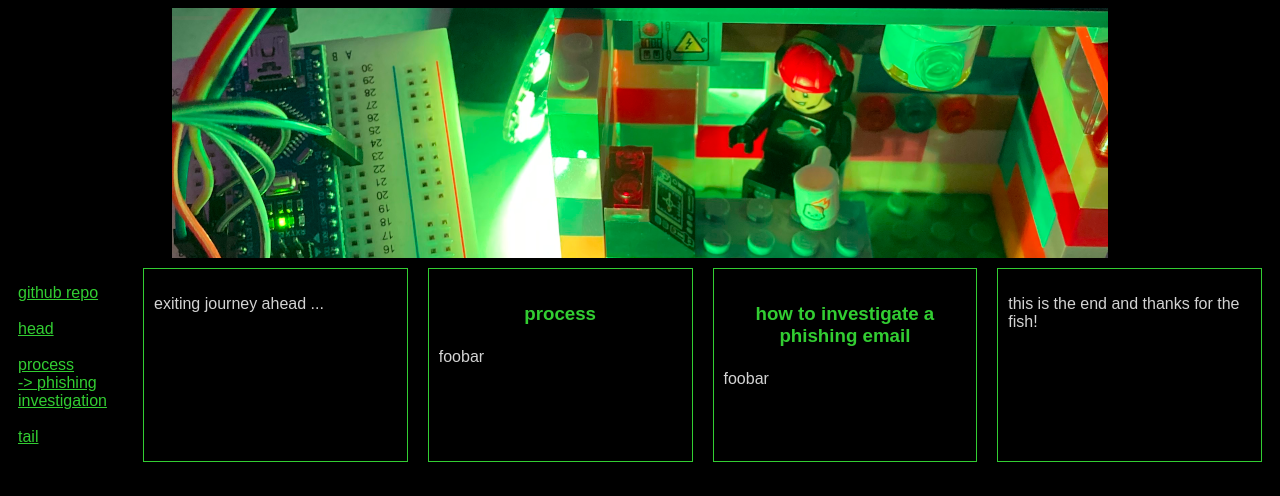
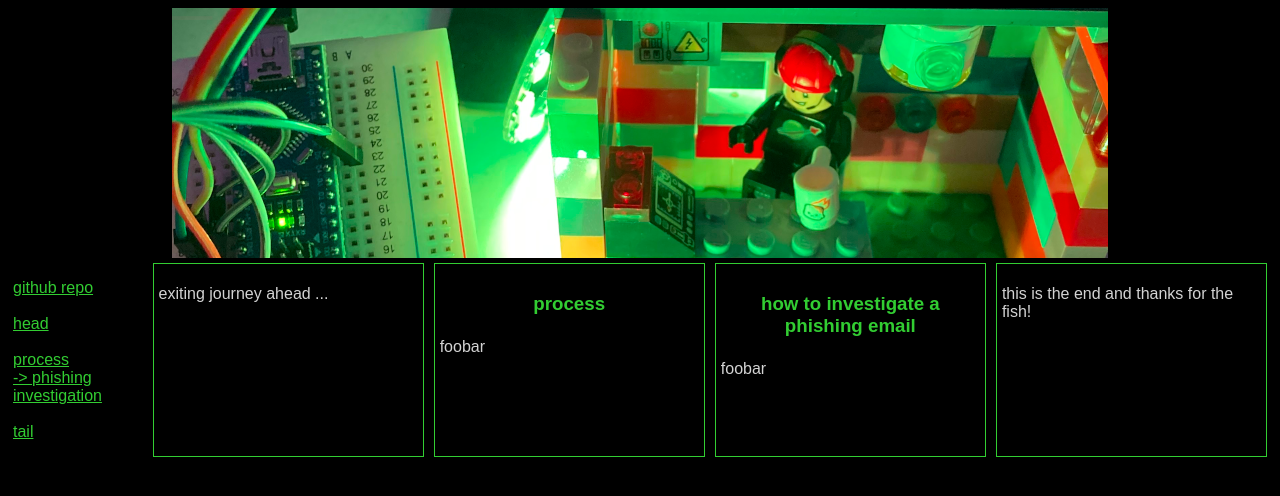
Before and after one commit to sevenofnull/sevenofnull.github.io, a plain HTML site: page index.html in a window 1280 px wide. Drawn offline with Linux system fonts and the light colour scheme.

Commit message:
Update style.css

```diff
--- a/css/style.css
+++ b/css/style.css
@@ -13,7 +13,7 @@ header {
   background-position: center;
   background-position-x: center;
   height: 250px;
-  padding: 10px;
+  padding: 5px;
   text-align: center;
   font-size: 35px;
   color: limegreen;
@@ -28,9 +28,9 @@ nav {
   -webkit-flex: 1;
   -ms-flex: 1;
   flex: 1;
-  max-width: 125px;
+  max-width: 150px;
   background: black;
-  padding: 10px;
+  padding: 5px;
 }
 
 nav ul {
@@ -44,8 +44,8 @@ article {
   -ms-flex: 2;
   flex: 2;
   background-color: black;
-  margin: 10px;
-  padding: 10px;
+  margin: 5px;
+  padding: 5px;
   color: limegreen;
   border: 1px solid limegreen;
 }
```
